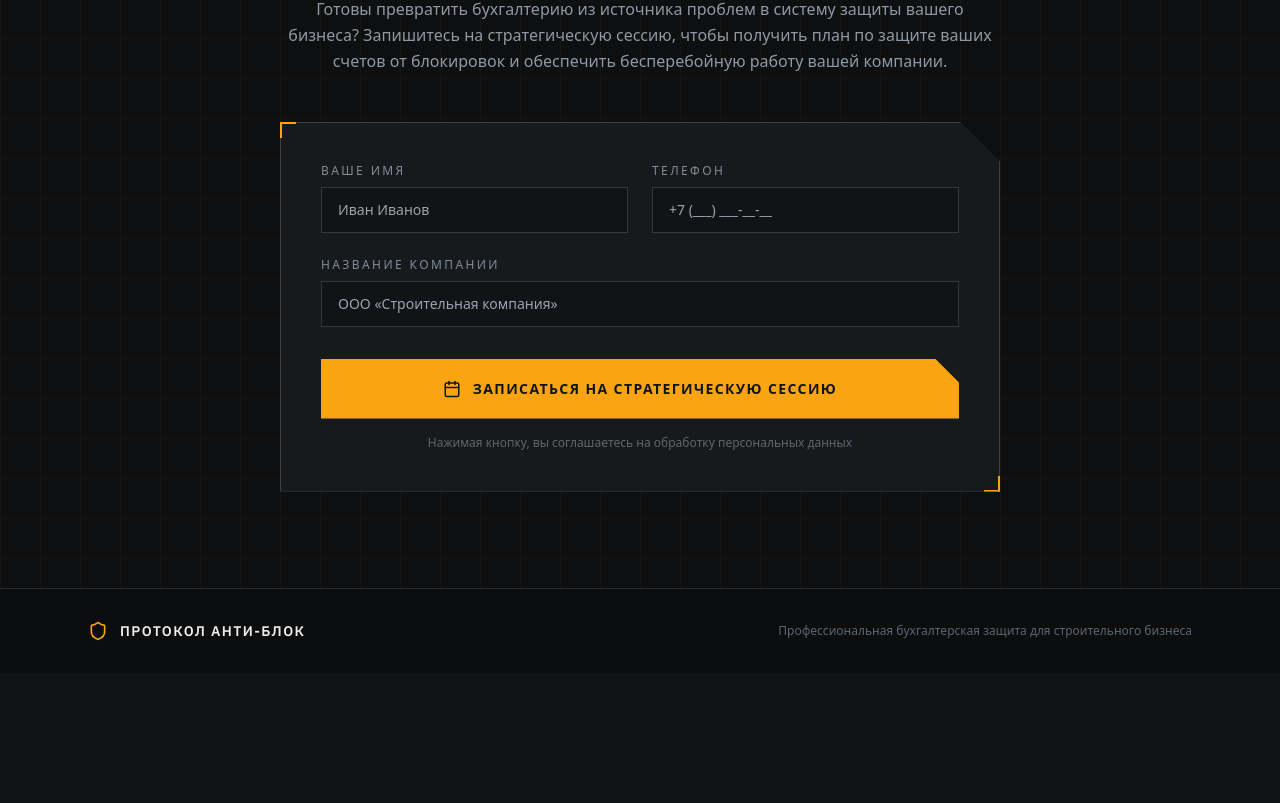
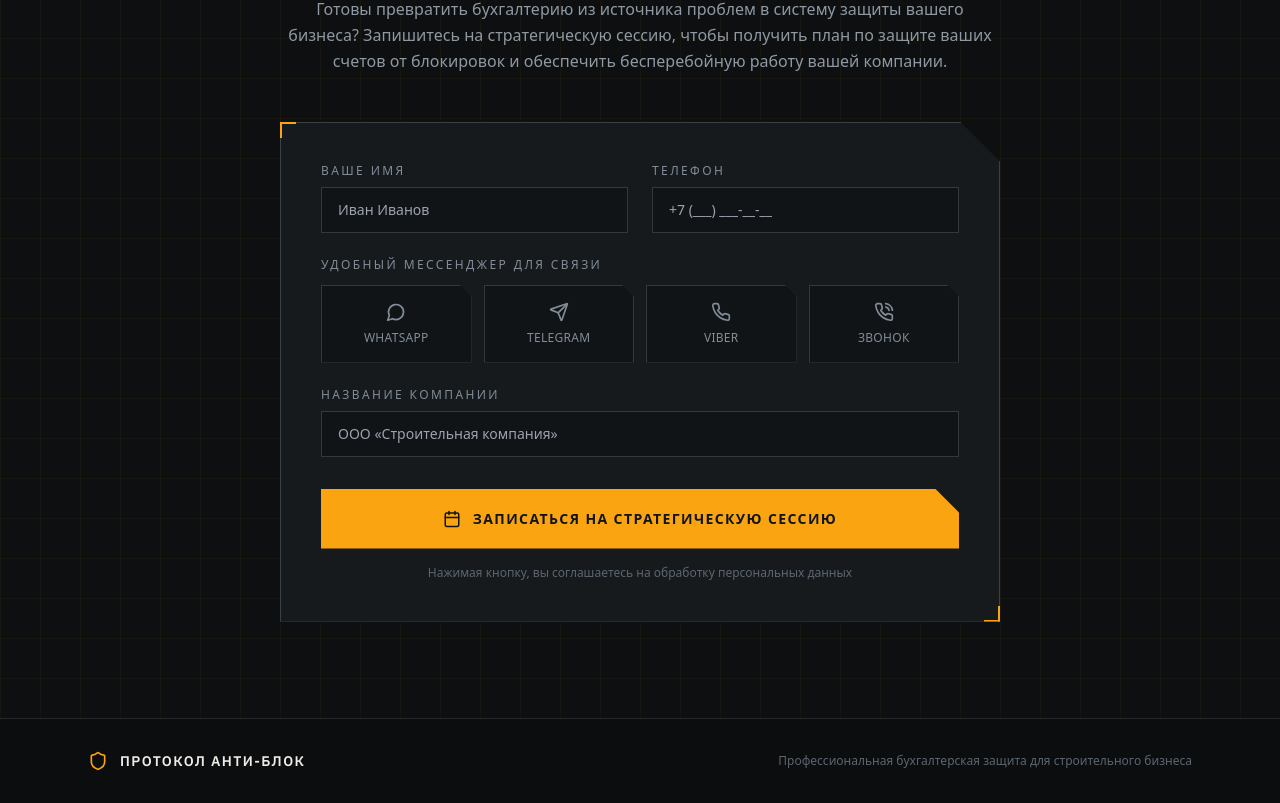
Before and after one commit to pr-poehali-dev/final-anti-block-offer, a React (Vite) app: page / in a window 1280 px wide. Shown: the part 4453-5256 px from the top of the page. Before the commit the page ends 5126 px from the top, so only its background shows below. Built offline with nearby package versions, Linux system fonts and the light colour scheme.

Commit message:
добавь в форму записаться на стратегическую сессию возможность выбора мессенджера через который будет удобно пообщаться клиенту

```diff
--- a/src/pages/Index.tsx
+++ b/src/pages/Index.tsx
@@ -2,7 +2,7 @@ import { useState } from "react";
 import Icon from "@/components/ui/icon";
 
 const Index = () => {
-  const [formData, setFormData] = useState({ name: "", phone: "", company: "" });
+  const [formData, setFormData] = useState({ name: "", phone: "", company: "", messenger: "" });
   const [submitted, setSubmitted] = useState(false);
 
   const handleSubmit = (e: React.FormEvent) => {
@@ -326,6 +326,33 @@ const Index = () => {
                   />
                 </div>
               </div>
+              <div className="mb-6">
+                <label className="block text-xs tracking-[0.2em] uppercase font-sans mb-3" style={{ color: 'hsl(210,10%,55%)' }}>Удобный мессенджер для связи</label>
+                <div className="grid grid-cols-2 md:grid-cols-4 gap-3">
+                  {[
+                    { id: "whatsapp", label: "WhatsApp", icon: "MessageCircle" },
+                    { id: "telegram", label: "Telegram", icon: "Send" },
+                    { id: "viber", label: "Viber", icon: "Phone" },
+                    { id: "phone", label: "Звонок", icon: "PhoneCall" },
+                  ].map((m) => (
+                    <button
+                      key={m.id}
+                      type="button"
+                      onClick={() => setFormData({ ...formData, messenger: m.id })}
+                      className="flex flex-col items-center gap-2 py-4 px-3 font-sans text-xs tracking-wide uppercase transition-all clip-corner-sm"
+                      style={{
+                        backgroundColor: formData.messenger === m.id ? 'hsla(38,95%,52%,0.12)' : 'hsl(210,15%,8%)',
+                        border: formData.messenger === m.id ? '1px solid hsl(38,95%,52%)' : '1px solid hsl(210,10%,22%)',
+                        color: formData.messenger === m.id ? 'hsl(38,95%,52%)' : 'hsl(210,10%,55%)',
+                      }}
+                    >
+                      <Icon name={m.icon} size={20} fallback="MessageCircle" />
+                      {m.label}
+                    </button>
+                  ))}
+                </div>
+              </div>
+
               <div className="mb-8">
                 <label className="block text-xs tracking-[0.2em] uppercase font-sans mb-2" style={{ color: 'hsl(210,10%,55%)' }}>Название компании</label>
                 <input
```
